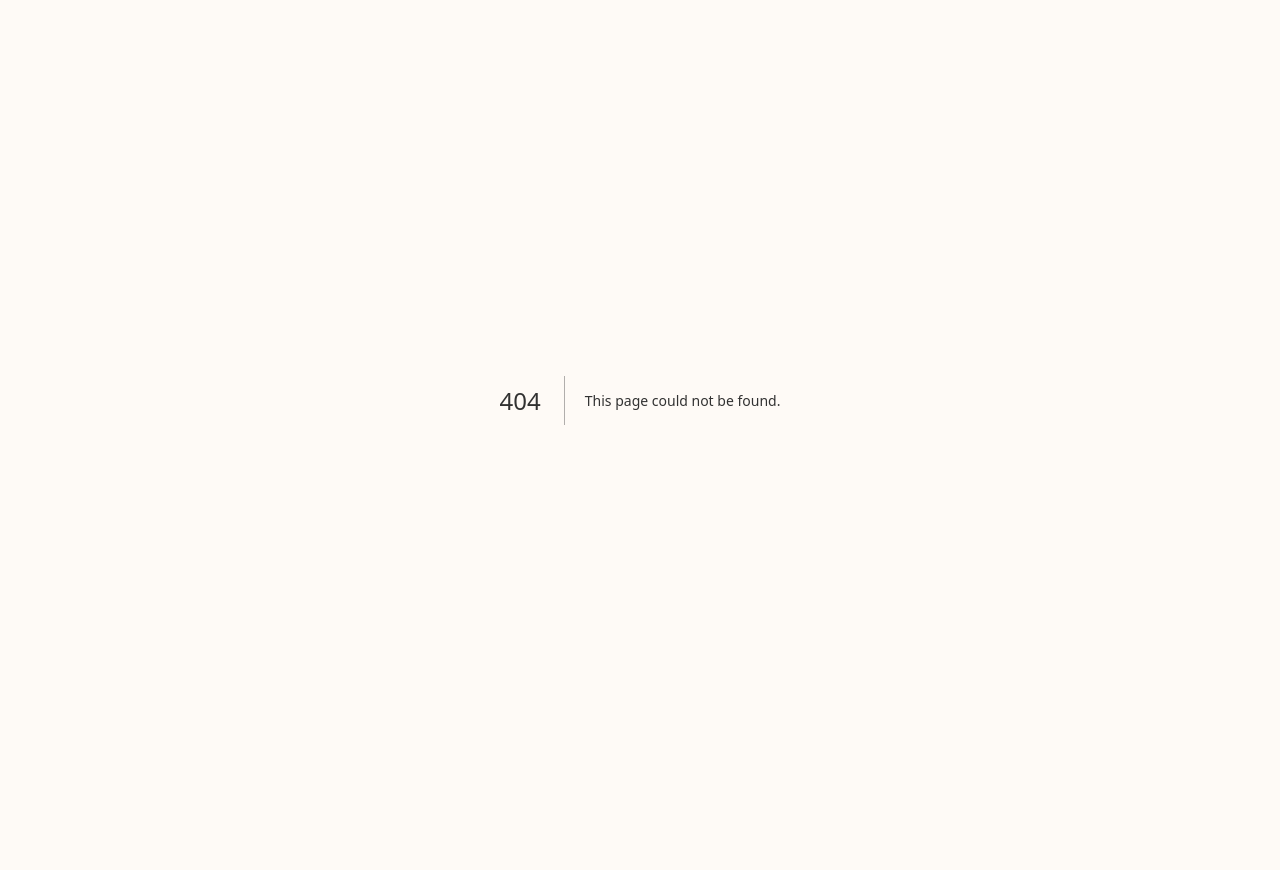
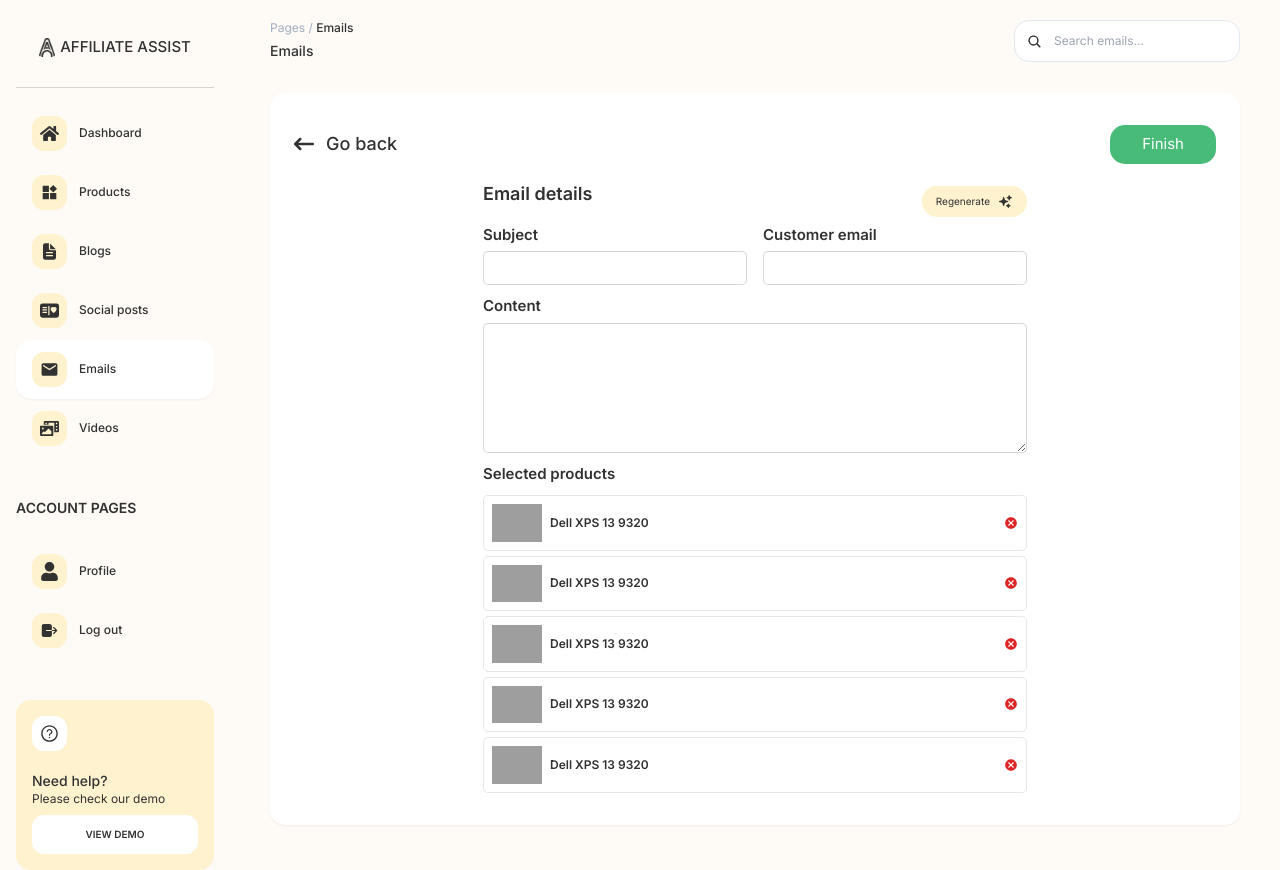
Before and after one commit to hamzahusic/affiliate-assist-app, a Next.js app: page /dashboard/email/finish in a window 1280 px wide. Before the commit this address had no page. Before the commit the page ends 800 px from the top, so only its background shows below. Built offline with nearby package versions, Linux system fonts and the light colour scheme; grey boxes are pictures that could not be loaded.

Commit message:
Added and fixed UI for post and email finish page

```diff
--- /dev/null
+++ b/app/dashboard/email/finish/page.js
@@ -0,0 +1,48 @@
+import GoBackBtn from "@/components/GoBack";
+import PageNav from "@/components/PageNav";
+import RegenerateBtn from "@/components/RegenerateBtn";
+import SelectProduct from "@/components/SelectProduct";
+
+const page = () => {
+    return (
+        <>
+            <PageNav placeholder={"Search emails..."} pageName={"Emails"}/>
+            <div className=" bg-white rounded-[15px] shadow-sm py-8 px-6">
+                <div className=" flex justify-between items-center mb-4">
+                    <GoBackBtn href={'/dashboard/email'}/>
+                    <button className=" bg-[#48BB78] rounded-[15px] text-white px-8 py-2 text-[15px]">Finish</button>
+                </div>
+                <div className="max-w-[560px] mx-auto px-2 max-h-[650px] h-full overflow-y-auto no-scrollbar">
+                    <div className="flex items-center justify-between gap-2">
+                        <h2 className=" text-lg mb-4 font-semibold">Email details</h2>
+                        <RegenerateBtn/>
+                    </div>
+                    <div className=" flex justify-between gap-4 flex-col md:flex-row">
+                        <div className=" flex flex-col gap-[5px] flex-grow">
+                            <label htmlFor="subject" className=" text-[15px] font-semibold">Subject</label>
+                            <input type="text" name="subject" className=" outline-none rounded-[5px] px-2 py-1 border-[1px] border-tcolor/20"/>
+                        </div>
+                        <div className=" flex flex-col gap-[5px] flex-grow">
+                            <label htmlFor="customer_email" className=" text-[15px] font-semibold">Customer email</label>
+                            <input type="email" name="customer_email" className=" outline-none rounded-[5px] px-2 py-1 border-[1px] border-tcolor/20"/>
+                        </div>
+                    </div>
+                    <div className=" flex flex-col gap-[5px] flex-grow mt-[10px]">
+                        <label htmlFor="content" className=" text-[15px] font-semibold">Content</label>
+                        <textarea name="content" rows={5} className=" outline-none rounded-[5px] px-2 py-1 border-[1px] border-tcolor/20"/>
+                    </div>
+                    <p className=" text-[15px] my-[10px] font-semibold">Selected products</p>
+                    <div className="flex flex-col gap-[5px]">
+                        <SelectProduct/>
+                        <SelectProduct/>
+                        <SelectProduct/>
+                        <SelectProduct/>
+                        <SelectProduct/>
+                    </div>
+                </div>
+            </div>
+        </>
+     );
+}
+
+export default page;
--- a/app/dashboard/post/finish/page.js
+++ b/app/dashboard/post/finish/page.js
@@ -7,14 +7,14 @@
 const page = () => {
     return (
         <>
-            <PageNav placeholder={"Search blogs..."} pageName={"Blogs"}/>
+            <PageNav placeholder={"Search posts..."} pageName={"Social posts"}/>
             <div className=" bg-white rounded-[15px] shadow-sm py-8 px-6">
                 <div className=" flex justify-between items-center mb-4">
                     <GoBackBtn href={'/dashboard/post'}/>
                     <button className=" bg-[#48BB78] rounded-[15px] text-white px-8 py-2 text-[15px]">Finish</button>
                 </div>
-                <h2 className=" text-[20px] font-medium mb-4">Post preview</h2>
-                <div className="flex gap-10 flex-col lg:flex-row items-center">
+                <h2 className=" text-[20px] font-semibold mb-4">Post preview</h2>
+                <div className="flex gap-10 flex-col lg:flex-row items-center px-2 max-h-[650px] h-full overflow-y-auto no-scrollbar">
                     <div className=" md:mx-16">
                         <Image
                             src={'/images/tempPostImg.png'}
@@ -30,9 +30,9 @@
                             <RegenerateBtn/>
                         </div>
                         <div className=" flex flex-col gap-[5px] py-2 ">
-                            <label htmlFor="title">Title</label>
+                            <label htmlFor="title" className=" font-semibold">Title</label>
                             <input type="text" name="title" className=" rounded-[5px] outline-none p-2 border-tcolor/20 border-[1px]"/>
-                            <label htmlFor="description">Description</label>
+                            <label htmlFor="description" className=" font-semibold">Description</label>
                             <textarea rows={3} name="description" className=" rounded-[5px] outline-none p-2 border-tcolor/20 border-[1px]"></textarea>
                         </div>
                         <div>
```
